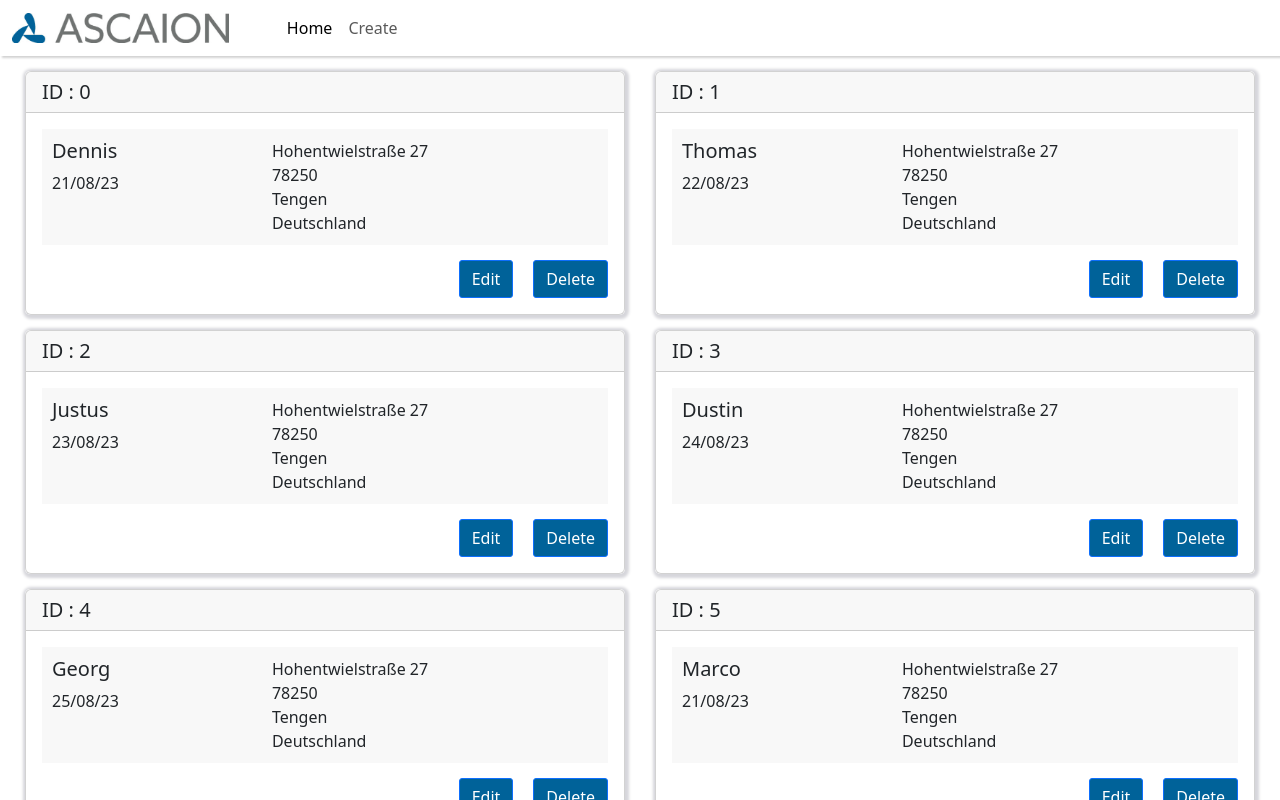
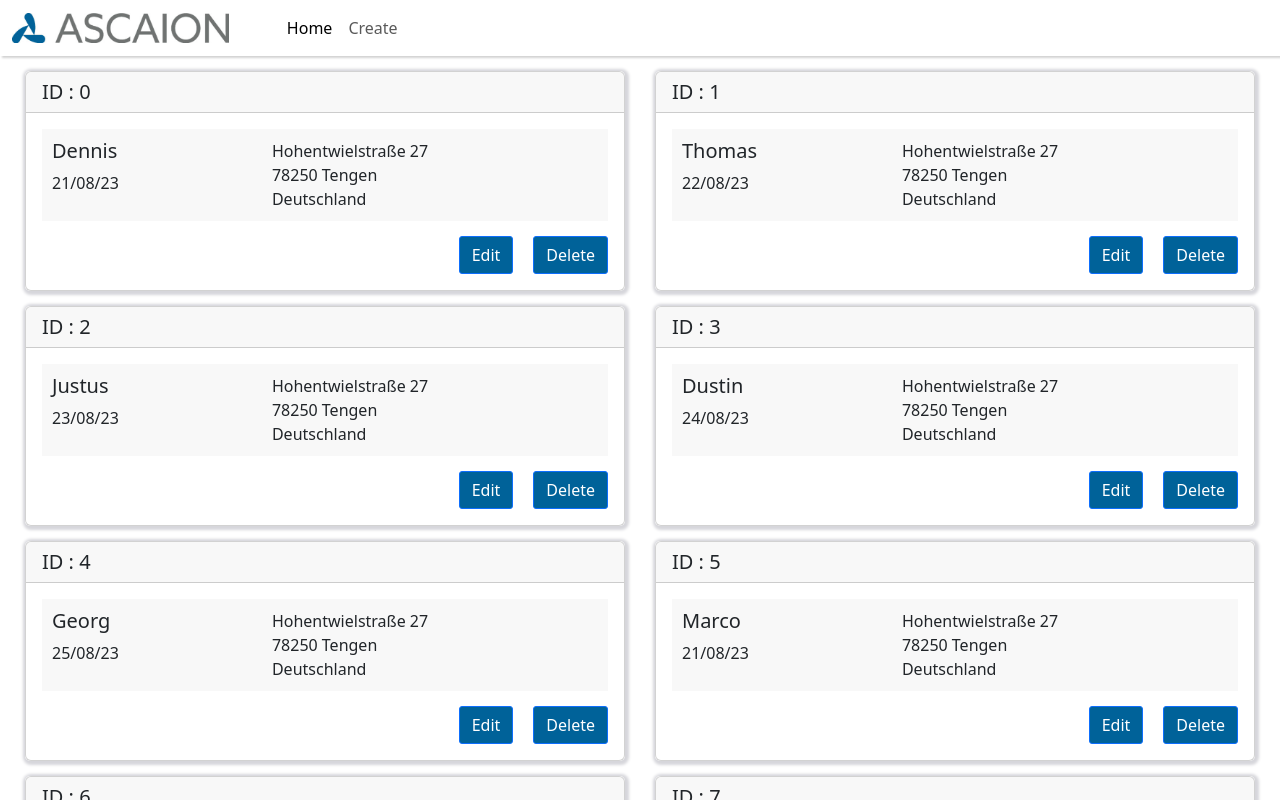
Before and after one commit to Dustpie/Kontakt-App, an Angular app: page / in a window 1280 px wide. Shown: the top 800 px of the page. Built offline with nearby package versions, Linux system fonts and the light colour scheme.

Commit message:
Form Array wurde hinzugefügt. Es fehlt noch die localStorage anzeige

```diff
--- a/src/app/add-edit-contact/add-edit-contact.component.html
+++ b/src/app/add-edit-contact/add-edit-contact.component.html
@@ -1,50 +1,112 @@
 <div class="add-edit-contact">
   <form [formGroup]="contactForm" (ngSubmit)="save()" class="contactFormular">
     <div class="mb-3">
-            <label for="exampleInputEmail1" class="form-label">ID = {{contact.id}}</label>
+      <label for="exampleInputEmail1" class="form-label"
+        >ID = {{ contact.id }}</label
+      >
     </div>
     <div class="mb-3">
-            <input type="text" class="form-control" formControlName="name" placeholder="Name*">
-            <label *ngIf="contactForm.get('name')?.hasError('minlength')" class="text-warning">*Der Name ist zu kurz</label>
+      <input
+        type="text"
+        class="form-control"
+        formControlName="name"
+        placeholder="Name*"
+      />
+      <label
+        *ngIf="contactForm.get('name')?.hasError('minlength')"
+        class="text-warning"
+        >*Der Name ist zu kurz</label
+      >
     </div>
     <div class="mb-3">
       <label for="exampleInputPassword1" class="form-label">Birthdate*</label>
-            <input type="date" style="width: 150px;" class="form-control" name="birthDate" formControlName="birthDate">
+      <input
+        type="date"
+        style="width: 150px"
+        class="form-control"
+        name="birthDate"
+        formControlName="birthDate"
+      />
     </div>
-        <div formGroupName="adress">
+    <!-- FormArray Addresse -->
+    <div formArrayName="addresses">
+      <div
+        *ngFor="
+          let addressGroup of contactForm.get('addresses')?.controls;
+          let i = index
+        "
+        [formGroupName]="i"
+      >
         <div class="mb-3 row">
-                <input type="text" class="form-control" style="width: 70%;" formControlName="street"
-                    placeholder="Street*">
-                <input type="number" class="form-control" style="width: 20%;"
-                    formControlName="houseNumber" placeholder="Nr.*">
-                    <label *ngIf="contactForm.get('adress.street')?.hasError('minlength')" class="text-warning">*Die Eingabe ist zu kurz</label>
+          <input
+            type="text"
+            class="form-control"
+            style="width: 70%"
+            formControlName="street"
+            placeholder="Street*"
+          />
+          <input
+            type="number"
+            class="form-control"
+            style="width: 20%"
+            formControlName="houseNumber"
+            placeholder="Nr.*"
+          />
+          <label
+            *ngIf="addressGroup.get('street')?.hasError('minlength')"
+            class="text-warning"
+            >*Die Eingabe ist zu kurz</label
+          >
         </div>
 
         <div class="mb-3">
-                <input type="number" class="form-control" formControlName="plz"
-                    placeholder="Postcode*">
+          <input
+            type="number"
+            class="form-control"
+            formControlName="zip"
+            placeholder="Postcode*"
+          />
         </div>
         <div class="mb-3">
-                <input type="text" class="form-control" formControlName="town" placeholder="Town*">
-                <label *ngIf="contactForm.get('adress.town')?.hasError('minlength')" class="text-warning">*Die Eingabe ist zu kurz</label>
+          <input
+            type="text"
+            class="form-control"
+            formControlName="town"
+            placeholder="Town*"
+          />
+          <label
+            *ngIf="addressGroup.get('town')?.hasError('minlength')"
+            class="text-warning"
+            >*Die Eingabe ist zu kurz</label
+          >
         </div>
         <div class="mb-3">
-                <input type="text" class="form-control" formControlName="country"
-                    placeholder="Country*">
-                    <label *ngIf="contactForm.get('adress.country')?.hasError('minlength')" class="text-warning">*Die Eingabe ist zu kurz</label>
+          <input
+            type="text"
+            class="form-control"
+            formControlName="country"
+            placeholder="Country*"
+          />
+          <label
+            *ngIf="addressGroup.get('country')?.hasError('minlength')"
+            class="text-warning"
+            >*Die Eingabe ist zu kurz</label
+          >
+        </div>
       </div>
     </div>
 
+    <!-- Gesamt Validierung -->
+
     <div *ngIf="!contactForm.valid">
-            <p style="color: red;">Bitte alle Felder ausfüllen*</p>
+      <p style="color: red">Bitte alle Felder ausfüllen*</p>
     </div>
 
     <div class="right">
       <button type="submit" class="btn btn-primary">Submit</button>
-            <button type="button" class="btn btn-primary" routerLink="/">Cancel</button>
+      <button type="button" class="btn btn-primary" routerLink="/">
+        Cancel
+      </button>
     </div>
-
-
-
   </form>
 </div>
--- a/src/app/add-edit-contact/add-edit-contact.component.ts
+++ b/src/app/add-edit-contact/add-edit-contact.component.ts
@@ -20,13 +20,7 @@ export class AddEditContactComponent implements OnInit {
     id: 0,
     name: 'Dennis',
     birthDate: new Date('2023-08-23'),
-    adress: {
-      street: '',
-      houseNumber: null,
-      plz: null,
-      town: '',
-      country: '',
-    },
+    addresses: [],
   };
 
   contactForm: FormGroup = this.formbuilder.group({
@@ -36,13 +30,14 @@ export class AddEditContactComponent implements OnInit {
       Validators.compose([Validators.required, Validators.minLength(2)]),
     ],
     birthDate: [null, Validators.required],
-    adress: this.formbuilder.group({
+    addresses: this.formbuilder.array([
+      this.formbuilder.group({
         street: [
           null,
           Validators.compose([Validators.required, Validators.minLength(4)]),
         ],
         houseNumber: [null, Validators.required],
-      plz: [null, Validators.required],
+        zip: [null, Validators.required],
         town: [
           null,
           Validators.compose([Validators.required, Validators.minLength(3)]),
@@ -52,6 +47,7 @@ export class AddEditContactComponent implements OnInit {
           Validators.compose([Validators.required, Validators.minLength(4)]),
         ],
       }),
+    ]),
   });
 
   ngOnInit(): void {
@@ -61,29 +57,51 @@ export class AddEditContactComponent implements OnInit {
       let contactById = Contacts.find((x) => x.id == id)!;
       this.contact = contactById;
 
+      const addressArray = this.contact.addresses.map((address) => {
+        return this.formbuilder.group({
+          street: [
+            address.street,
+            [Validators.required, Validators.minLength(4)],
+          ],
+          houseNumber: [address.houseNumber, Validators.required],
+          plz: [address.zip, Validators.required],
+          town: [address.town, [Validators.required, Validators.minLength(3)]],
+          country: [
+            address.country,
+            [Validators.required, Validators.minLength(4)],
+          ],
+        });
+      });
+
+      console.log(addressArray);
+
       this.contactForm.setValue({
         id: this.contact.id,
         name: this.contact.name,
         birthDate: this.dateConversion(this.contact.birthDate),
-
-        adress: {
-          street: this.contact.adress.street,
-          houseNumber: this.contact.adress.houseNumber,
-          plz: this.contact.adress.plz,
-          town: this.contact.adress.town,
-          country: this.contact.adress.country,
-        },
+        addresses: this.formbuilder.array(addressArray),
       });
     } else {
       this.contact.id = Contacts.length;
       this.contact.name = '';
       this.contact.birthDate = new Date('yyyy-MM-dd');
-      this.contact.adress.street = '';
-      this.contact.adress.houseNumber = null;
-      this.contact.adress.plz = null;
-      this.contact.adress.town = '';
-      this.contact.adress.country = '';
+      this.contact.addresses = [
+        {
+          street: '',
+          houseNumber: null,
+          zip: null,
+          town: '',
+          country: '',
+        },
+      ];
     }
+
+    console.log(this.contactForm.get('addresses'));
+  }
+
+  get addressControls() {
+    const address = this.contactForm.get('addresses') as FormArray;
+    return address ? address.controls : [];
   }
 
   dateConversion(date: Date): string {
@@ -110,6 +128,10 @@ export class AddEditContactComponent implements OnInit {
     this.router.navigate(['']);
   }
 
+  getAddresses(): FormArray {
+    return this.contactForm.get('addresses') as FormArray;
+  }
+
   dateChanged(event: Event) {
     let val = (event.target as HTMLInputElement).value;
     this.contact.birthDate = new Date(val);
--- a/src/app/adress.ts
+++ b/src/app/adress.ts
@@ -1,7 +1,9 @@
-export interface Adress {
+export interface Addresses {
   street: string;
   houseNumber: number | undefined | null;
-  plz: number | null;
+  zip: number | null;
   town: string | undefined;
   country: string | undefined;
 }
+
+export type AddressArray = Addresses[];
--- a/src/app/kontakt-liste/kontakt-liste.component.html
+++ b/src/app/kontakt-liste/kontakt-liste.component.html
@@ -11,16 +11,16 @@
                 {{ contact.birthDate | date : "dd/MM/YY" }}
               </p>
             </div>
-
-            <div class="box-height">
-              <p class="card-text">
-                {{ contact.adress.street }} {{ contact.adress.houseNumber }}
-              </p>
-              <p class="card-text"></p>
-              <p class="card-text">{{ contact.adress.plz }}</p>
-              <p class="card-text">{{ contact.adress.town }}</p>
-              <p class="card-text">{{ contact.adress.country }}</p>
-            </div>
+            <ng-container *ngFor="let address of contact.addresses">
+              <div class="box-height">
+                <p class="card-text">
+                  {{ address.street }} {{ address.houseNumber }}
+                </p>
+                <p class="card-text"></p>
+                <p class="card-text">{{ address.zip }} {{ address.town }}</p>
+                <p class="card-text">{{ address.country }}</p>
+              </div>
+            </ng-container>
           </div>
         </div>
 
@@ -37,4 +37,3 @@
     </div>
   </div>
 </div>
-s
--- a/src/app/mock-contacts.ts
+++ b/src/app/mock-contacts.ts
@@ -1,173 +1,201 @@
-import { Contact } from "./contact";
+import { Contact } from './contact';
 
 export const Contacts: Contact[] = [
   {
     id: 0,
     name: 'Dennis',
-        birthDate:new Date('2023-08-21'),
-        adress: {
+    birthDate: new Date('2023-08-21'),
+    addresses: [
+      {
         street: 'Hohentwielstraße',
         houseNumber: 27,
-            plz: 78250,
+        zip: 78250,
         town: 'Tengen',
-            country: 'Deutschland'
-          }
+        country: 'Deutschland',
+      },
+    ],
   },
   {
     id: 1,
     name: 'Thomas',
-        birthDate:new Date('2023-08-22'),
-        adress: {
+    birthDate: new Date('2023-08-22'),
+    addresses: [
+      {
         street: 'Hohentwielstraße',
         houseNumber: 27,
-            plz: 78250,
+        zip: 78250,
         town: 'Tengen',
-            country: 'Deutschland'
-          }
+        country: 'Deutschland',
+      },
+    ],
   },
   {
     id: 2,
     name: 'Justus',
-        birthDate:new Date('2023-08-23'),
-        adress: {
+    birthDate: new Date('2023-08-23'),
+    addresses: [
+      {
         street: 'Hohentwielstraße',
         houseNumber: 27,
-            plz: 78250,
+        zip: 78250,
         town: 'Tengen',
-            country: 'Deutschland'
-          }
+        country: 'Deutschland',
+      },
+    ],
   },
   {
     id: 3,
     name: 'Dustin',
-        birthDate:new Date('2023-08-24'),
-        adress: {
+    birthDate: new Date('2023-08-24'),
+    addresses: [
+      {
         street: 'Hohentwielstraße',
         houseNumber: 27,
-            plz: 78250,
+        zip: 78250,
         town: 'Tengen',
-            country: 'Deutschland'
-          }
+        country: 'Deutschland',
+      },
+    ],
   },
   {
     id: 4,
     name: 'Georg',
-        birthDate:new Date('2023-08-25'),
-        adress: {
+    birthDate: new Date('2023-08-25'),
+    addresses: [
+      {
         street: 'Hohentwielstraße',
         houseNumber: 27,
-            plz: 78250,
+        zip: 78250,
         town: 'Tengen',
-            country: 'Deutschland'
-          }
+        country: 'Deutschland',
+      },
+    ],
   },
 
   {
     id: 5,
     name: 'Marco',
-        birthDate:new Date('2023-08-21'),
-        adress: {
+    birthDate: new Date('2023-08-21'),
+    addresses: [
+      {
         street: 'Hohentwielstraße',
         houseNumber: 27,
-            plz: 78250,
+        zip: 78250,
         town: 'Tengen',
-            country: 'Deutschland'
-          }
+        country: 'Deutschland',
+      },
+    ],
   },
   {
     id: 6,
     name: 'Maurus',
-        birthDate:new Date('2023-08-22'),
-        adress: {
+    birthDate: new Date('2023-08-22'),
+    addresses: [
+      {
         street: 'Hohentwielstraße',
         houseNumber: 27,
-            plz: 78250,
+        zip: 78250,
         town: 'Tengen',
-            country: 'Deutschland'
-          }
+        country: 'Deutschland',
+      },
+    ],
   },
   {
     id: 7,
     name: 'Norman',
-        birthDate:new Date('2023-08-23'),
-        adress: {
+    birthDate: new Date('2023-08-23'),
+    addresses: [
+      {
         street: 'Hohentwielstraße',
         houseNumber: 27,
-            plz: 78250,
+        zip: 78250,
         town: 'Tengen',
-            country: 'Deutschland'
-          }
+        country: 'Deutschland',
+      },
+    ],
   },
   {
     id: 8,
     name: 'Sergey',
-        birthDate:new Date('2023-08-24'),
-        adress: {
+    birthDate: new Date('2023-08-24'),
+    addresses: [
+      {
         street: 'Hohentwielstraße',
         houseNumber: 27,
-            plz: 78250,
+        zip: 78250,
         town: 'Tengen',
-            country: 'Deutschland'
-          }
+        country: 'Deutschland',
+      },
+    ],
   },
   {
     id: 9,
     name: 'Nikolay',
-        birthDate:new Date('2023-08-25'),
-        adress: {
+    birthDate: new Date('2023-08-25'),
+    addresses: [
+      {
         street: 'Hohentwielstraße',
         houseNumber: 27,
-            plz: 78250,
+        zip: 78250,
         town: 'Tengen',
-            country: 'Deutschland'
-          }
+        country: 'Deutschland',
+      },
+    ],
   },
   {
     id: 10,
     name: 'Peter',
-        birthDate:new Date('2023-08-25'),
-        adress: {
+    birthDate: new Date('2023-08-25'),
+    addresses: [
+      {
         street: 'Hohentwielstraße',
         houseNumber: 27,
-            plz: 78250,
+        zip: 78250,
         town: 'Tengen',
-            country: 'Deutschland'
-          }
+        country: 'Deutschland',
+      },
+    ],
   },
   {
     id: 11,
     name: 'Marcus 1',
-        birthDate:new Date('2023-08-25'),
-        adress: {
+    birthDate: new Date('2023-08-25'),
+    addresses: [
+      {
         street: 'Hohentwielstraße',
         houseNumber: 27,
-            plz: 78250,
+        zip: 78250,
         town: 'Tengen',
-            country: 'Deutschland'
-          }
+        country: 'Deutschland',
+      },
+    ],
   },
   {
     id: 12,
     name: 'Marcus 2',
-        birthDate:new Date('2023-08-25'),
-        adress: {
+    birthDate: new Date('2023-08-25'),
+    addresses: [
+      {
         street: 'Hohentwielstraße',
         houseNumber: 27,
-            plz: 78250,
+        zip: 78250,
         town: 'Tengen',
-            country: 'Deutschland'
-          }
+        country: 'Deutschland',
+      },
+    ],
   },
   {
     id: 13,
     name: 'Alex',
-        birthDate:new Date('2023-08-25'),
-        adress: {
+    birthDate: new Date('2023-08-25'),
+    addresses: [
+      {
         street: 'Hohentwielstraße',
         houseNumber: 27,
-            plz: 78250,
+        zip: 78250,
         town: 'Tengen',
-            country: 'Deutschland'
-          }
-    }
-]
+        country: 'Deutschland',
+      },
+    ],
+  },
+];
```
Also changed, not shown: src/app/contact.ts (+5 -6 lines), src/app/kontakt-liste/kontakt-liste.component.ts (+3 -7 lines). Lines whose indentation alone changed are shown as unchanged.
